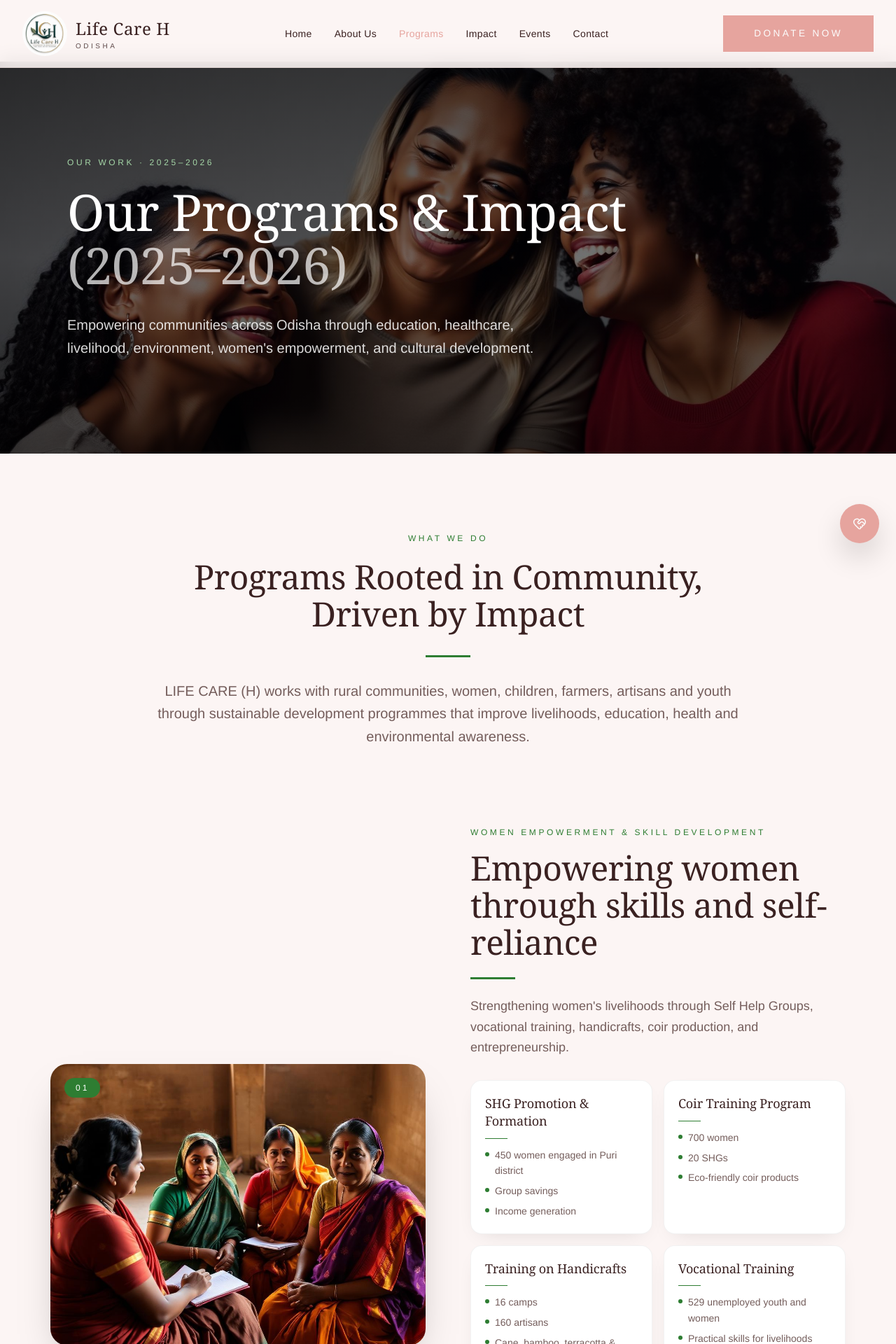
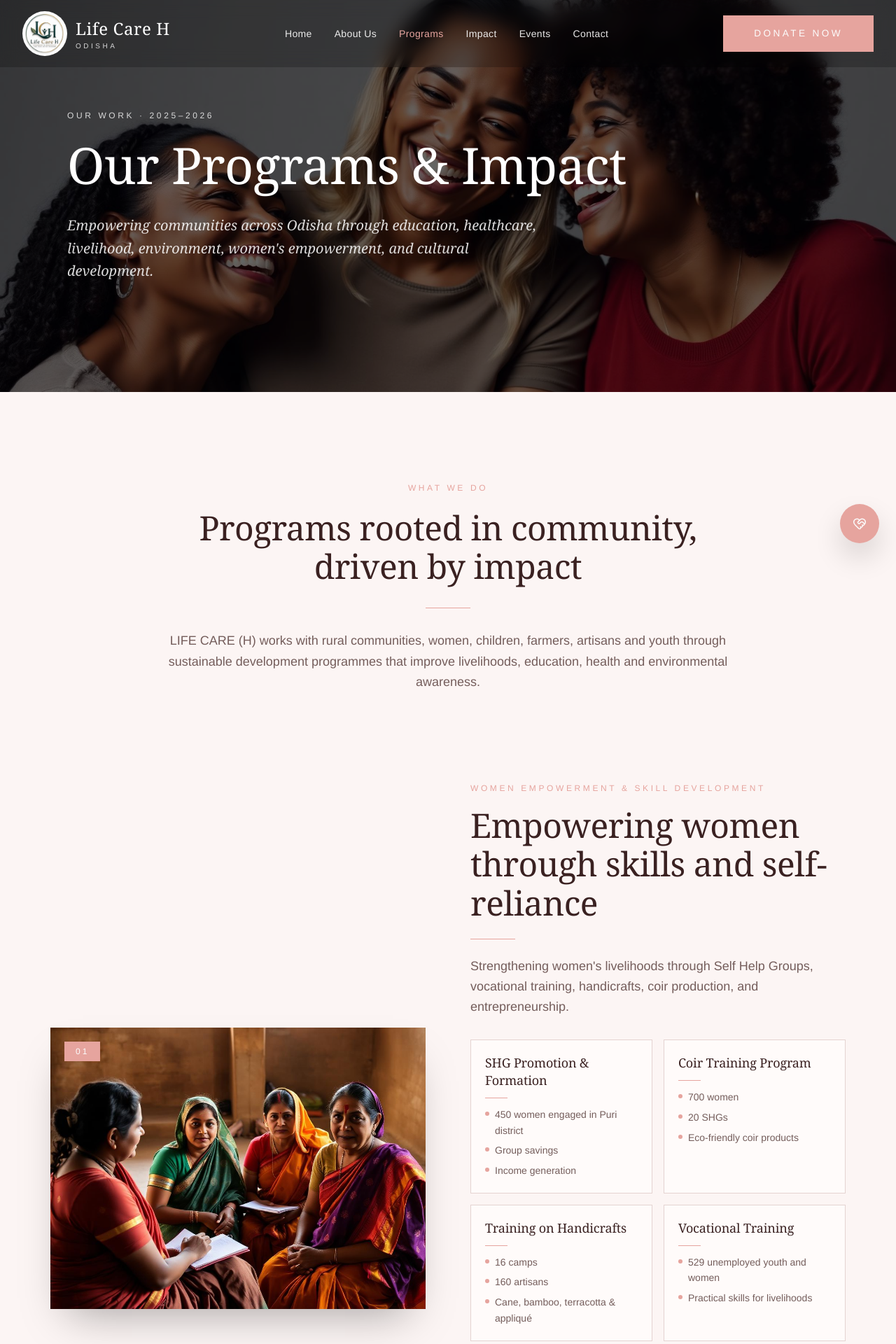
Before and after one commit to Rahul-Roy352/lifecareh, a React (Vite) app: page /programs in a window 1280 px wide. Shown: the top 1920 px of the page at 70% size. Built offline with nearby package versions, Linux system fonts and the light colour scheme.

Commit message:
Changes
Co-authored-by: Rahul-Roy352 <129827830+Rahul-Roy352@users.noreply.github.com>

```diff
--- a/src/routes/programs.tsx
+++ b/src/routes/programs.tsx
@@ -9,8 +9,6 @@ import imgHealth from "@/assets/program-health.jpg";
 import imgEdu from "@/assets/program-education.jpg";
 import imgEnv from "@/assets/program-environment.jpg";
 import imgCultural from "@/assets/program-cultural.jpg";
-
-const ACCENT = "#2E7D32";
 
 type Card = { title: string; points: string[] };
 type Section = {
@@ -151,7 +149,7 @@ function SectionBlock({ section, index }: { section: Section; index: number }) {
       }`}
     >
       <div className={`lg:col-span-6 ${imageLeft ? "lg:order-1" : "lg:order-2"}`}>
-        <div className="relative overflow-hidden rounded-3xl shadow-[0_30px_60px_-25px_rgba(0,0,0,0.35)] group">
+        <div className="relative overflow-hidden rounded-sm shadow-[0_30px_60px_-25px_rgba(0,0,0,0.35)] group">
           <img
             src={section.image}
             alt={section.alt}
@@ -160,29 +158,18 @@ function SectionBlock({ section, index }: { section: Section; index: number }) {
             height={1024}
             className="h-full w-full object-cover aspect-[4/3] transition-transform duration-[900ms] ease-out group-hover:scale-105"
           />
-          <div
-            className="absolute top-5 left-5 rounded-full px-4 py-1.5 text-xs tracking-[0.25em] font-medium text-white"
-            style={{ backgroundColor: ACCENT }}
-          >
+          <div className="absolute top-5 left-5 rounded-none px-4 py-1.5 text-xs tracking-[0.25em] font-medium text-primary-foreground bg-primary">
             {section.number}
           </div>
         </div>
       </div>
 
-      <div className={`lg:col-span-6 ${imageLeft ? "lg:order-2" : "lg:order-1"}`}>
-        <p
-          className="eyebrow mb-4"
-          style={{ color: ACCENT }}
-        >
-          {section.eyebrow}
-        </p>
-        <h2 className="font-display text-3xl md:text-4xl lg:text-5xl leading-[1.1] text-foreground">
+      <div className={`lg:col-span-6 flex flex-col ${imageLeft ? "lg:order-2" : "lg:order-1"}`}>
+        <p className="eyebrow text-primary mb-4">{section.eyebrow}</p>
+        <h2 className="font-display text-3xl md:text-4xl lg:text-5xl leading-[1.15] text-foreground">
           {section.title}
         </h2>
-        <div
-          className="h-[3px] w-16 my-6"
-          style={{ backgroundColor: ACCENT }}
-        />
+        <div className="h-px w-16 my-6 bg-primary" />
         <p className="text-base md:text-lg leading-relaxed text-muted-foreground">
           {section.description}
         </p>
@@ -191,17 +178,14 @@ function SectionBlock({ section, index }: { section: Section; index: number }) {
           {section.cards.map((c) => (
             <div
               key={c.title}
-              className="rounded-2xl border border-black/5 bg-white p-5 shadow-[0_10px_30px_-15px_rgba(0,0,0,0.15)] transition-all duration-300 hover:-translate-y-0.5 hover:shadow-[0_20px_40px_-20px_rgba(46,125,50,0.35)]"
+              className="rounded-sm border border-border bg-card p-5 transition-all duration-300 hover:-translate-y-0.5 hover:shadow-[0_20px_40px_-20px_rgba(0,0,0,0.2)]"
             >
               <h3 className="font-display text-lg text-foreground leading-snug">{c.title}</h3>
-              <div className="h-px w-8 my-3" style={{ backgroundColor: ACCENT }} />
+              <div className="h-px w-8 my-3 bg-primary" />
               <ul className="space-y-1.5">
                 {c.points.map((p) => (
                   <li key={p} className="flex items-start gap-2 text-sm text-muted-foreground leading-relaxed">
-                    <span
-                      className="mt-[7px] inline-block h-1.5 w-1.5 rounded-full flex-shrink-0"
-                      style={{ backgroundColor: ACCENT }}
-                    />
+                    <span className="mt-[7px] inline-block h-1.5 w-1.5 rounded-full flex-shrink-0 bg-primary" />
                     <span>{p}</span>
                   </li>
                 ))}
@@ -212,11 +196,9 @@ function SectionBlock({ section, index }: { section: Section; index: number }) {
 
         <Link
           to={`/programs/${section.slug}`}
-          className="mt-8 inline-flex items-center gap-2 px-8 py-3.5 text-xs tracking-[0.25em] uppercase text-white transition-all duration-300 hover:gap-3 rounded-full"
-          style={{ backgroundColor: ACCENT }}
+          className="btn-donate mt-10 self-start"
         >
           Learn More
-          <span aria-hidden>→</span>
         </Link>
       </div>
     </div>
@@ -230,8 +212,6 @@ export default function Programs() {
 
   return (
     <main className="bg-background">
-      <SiteHeader />
-
       {/* Hero */}
       <section className="relative min-h-[70vh] w-full overflow-hidden">
         <div
@@ -240,15 +220,14 @@ export default function Programs() {
           role="img"
           aria-label="Community programmes across Odisha"
         />
-        <div className="absolute inset-0 bg-gradient-to-b from-black/70 via-black/55 to-black/75" />
+        <div className="absolute inset-0 bg-black/60" />
+        <SiteHeader variant="dark" />
         <div className="relative z-10 mx-auto flex min-h-[70vh] max-w-6xl flex-col justify-center px-6 md:px-8 py-24 text-white">
-          <p className="eyebrow mb-6 text-white/85" style={{ color: "#A5D6A7" }}>
-            Our Work · 2025–2026
-          </p>
+          <p className="eyebrow mb-6 text-white/80">Our Work · 2025–2026</p>
           <h1 className="font-display text-4xl md:text-6xl lg:text-7xl leading-[1.05] max-w-4xl">
-            Our Programs &amp; Impact <span className="text-white/70">(2025–2026)</span>
+            Our Programs &amp; Impact
           </h1>
-          <p className="mt-8 max-w-2xl text-lg md:text-xl text-white/85 leading-relaxed font-light">
+          <p className="mt-8 max-w-2xl text-lg md:text-xl text-white/85 leading-relaxed font-display italic">
             Empowering communities across Odisha through education, healthcare, livelihood,
             environment, women's empowerment, and cultural development.
           </p>
@@ -256,19 +235,17 @@ export default function Programs() {
       </section>
 
       {/* Intro */}
-      <section className="py-20 md:py-28 bg-background">
+      <section className="py-24 md:py-32 bg-background">
         <div className="mx-auto max-w-4xl px-6 md:px-8 text-center">
-          <p className="eyebrow mb-5" style={{ color: ACCENT }}>
-            What We Do
-          </p>
-          <h2 className="font-display text-3xl md:text-5xl leading-[1.1] text-foreground">
-            Programs Rooted in Community, Driven by Impact
+          <p className="eyebrow text-primary mb-5">What We Do</p>
+          <h2 className="font-display text-3xl md:text-5xl leading-[1.15] text-foreground">
+            Programs rooted in community, driven by impact
           </h2>
-          <div className="h-[3px] w-16 mx-auto my-8" style={{ backgroundColor: ACCENT }} />
-          <p className="text-lg md:text-xl leading-relaxed text-muted-foreground font-light">
+          <div className="h-px w-16 mx-auto my-8 bg-primary" />
+          <p className="text-lg leading-relaxed text-muted-foreground">
             LIFE CARE (H) works with rural communities, women, children, farmers, artisans and youth
-            through sustainable development programmes that improve livelihoods, education, health and
-            environmental awareness.
+            through sustainable development programmes that improve livelihoods, education, health
+            and environmental awareness.
           </p>
         </div>
       </section>
@@ -283,26 +260,26 @@ export default function Programs() {
       </section>
 
       {/* CTA strip */}
-      <section
-        className="py-20 md:py-24 text-white"
-        style={{ background: `linear-gradient(135deg, ${ACCENT} 0%, #1B5E20 100%)` }}
-      >
-        <div className="mx-auto max-w-4xl px-6 md:px-8 text-center">
-          <h2 className="font-display text-3xl md:text-5xl leading-[1.1]">
+      <section className="relative min-h-[60vh] w-full overflow-hidden">
+        <div
+          className="absolute inset-0 bg-cover bg-center bg-fixed"
+          style={{ backgroundImage: `url(${heroBg})` }}
+          role="img"
+          aria-label=""
+        />
+        <div className="absolute inset-0 bg-black/65" />
+        <div className="relative z-10 mx-auto flex min-h-[60vh] max-w-4xl flex-col items-center justify-center px-6 md:px-8 py-24 text-center text-white">
+          <p className="eyebrow mb-6 text-white/80">Stand With Us</p>
+          <h2 className="font-display text-3xl md:text-5xl leading-[1.15]">
             Partner with us to reach the next village
           </h2>
-          <p className="mt-6 text-lg md:text-xl text-white/85 font-light leading-relaxed max-w-2xl mx-auto">
+          <p className="mt-6 text-lg md:text-xl text-white/85 font-display italic leading-relaxed max-w-2xl">
             Every programme is powered by donors, volunteers and local partners who believe in
             dignified, community-led change.
           </p>
-          <div className="mt-10 flex flex-wrap gap-4 justify-center">
-            <Link
-              to="/contact"
-              className="inline-block bg-white text-foreground px-8 py-4 text-xs tracking-[0.25em] uppercase rounded-full hover:bg-white/90 transition-colors"
-            >
-              Get in Touch
-            </Link>
-          </div>
+          <Link to="/contact" className="btn-donate mt-10">
+            Get in Touch
+          </Link>
         </div>
       </section>
 
```
